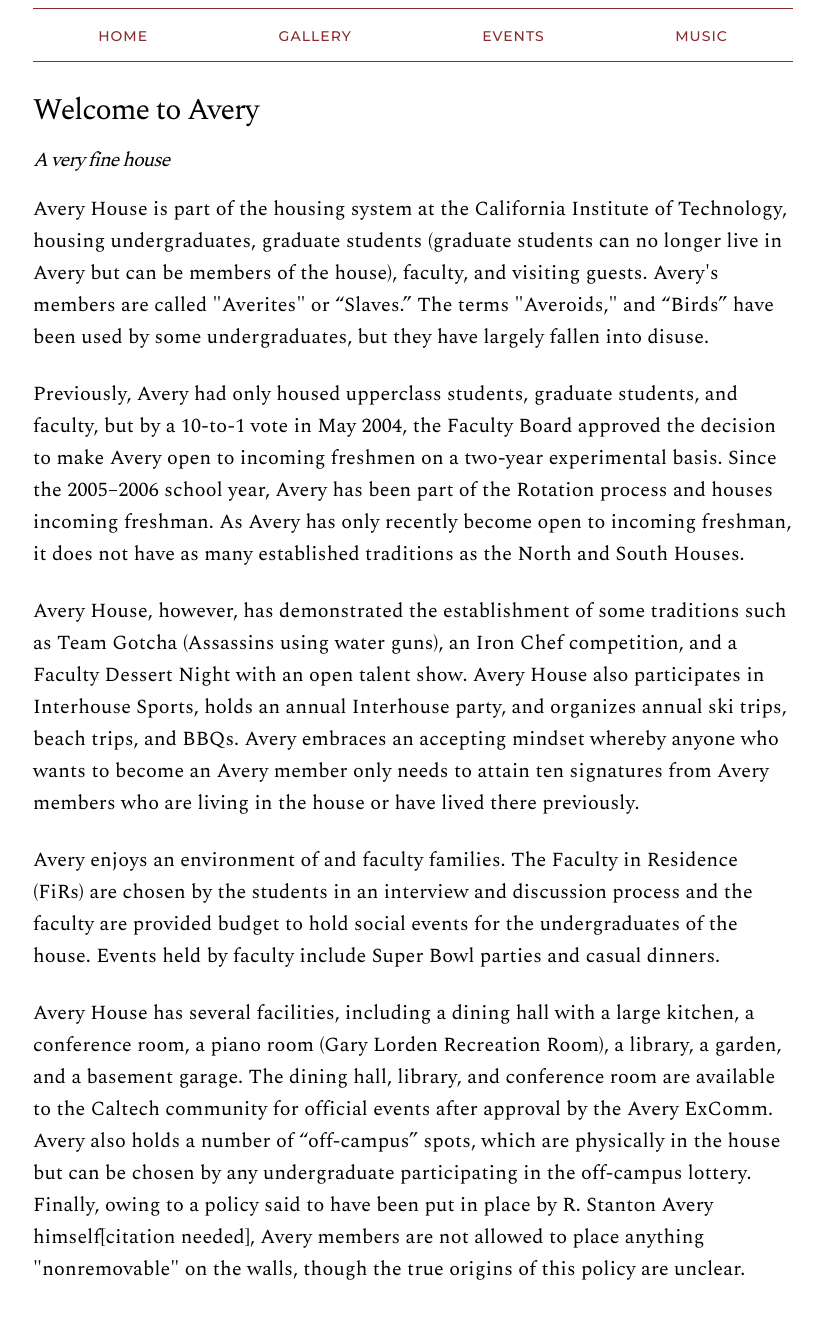
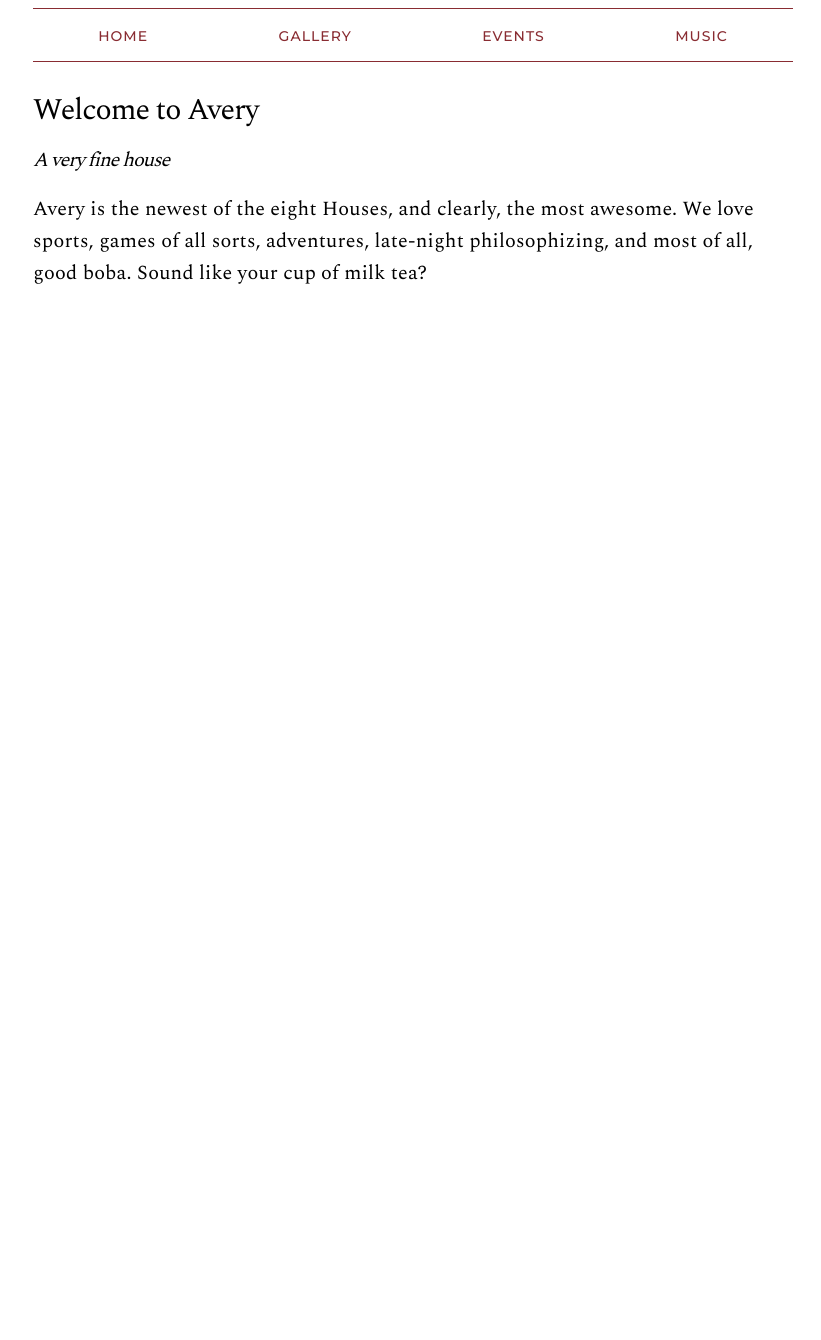
Before and after one commit to davidbelliott/avery-website, a Flask app: page / in a window 1280 px wide. Shown: the part 142-1482 px from the top of the page, without its empty margins (227-1048 px from the left). After the commit the page ends 426 px from the top, so only its background shows below. Run offline with Flask 2, Linux system fonts and the light colour scheme.

Commit message:
Update index to remove misinformation

```diff
--- a/avery_website/templates/index.html
+++ b/avery_website/templates/index.html
@@ -1,17 +1,10 @@
 {% extends "layout.html" %}
 {% block body %}
     <div class="container">
-            <h1>Welcome to Avery</h1>
-            <h2>A very fine house</h2>
-            <p>
-                Avery House is part of the housing system at the California Institute of Technology, housing undergraduates, graduate students (graduate students can no longer live in Avery but can be members of the house), faculty, and visiting guests. Avery's members are called "Averites" or “Slaves.” The terms "Averoids," and “Birds” have been used by some undergraduates, but they have largely fallen into disuse.
-            <p>
-                Previously, Avery had only housed upperclass students, graduate students, and faculty, but by a 10-to-1 vote in May 2004, the Faculty Board approved the decision to make Avery open to incoming freshmen on a two-year experimental basis. Since the 2005–2006 school year, Avery has been part of the Rotation process and houses incoming freshman. As Avery has only recently become open to incoming freshman, it does not have as many established traditions as the North and South Houses.
-            <p>
-                Avery House, however, has demonstrated the establishment of some traditions such as Team Gotcha (Assassins using water guns), an Iron Chef competition, and a Faculty Dessert Night with an open talent show. Avery House also participates in Interhouse Sports, holds an annual Interhouse party, and organizes annual ski trips, beach trips, and BBQs. Avery embraces an accepting mindset whereby anyone who wants to become an Avery member only needs to attain ten signatures from Avery members who are living in the house or have lived there previously.
-            <p>
-                Avery enjoys an environment of and faculty families. The Faculty in Residence (FiRs) are chosen by the students in an interview and discussion process and the faculty are provided budget to hold social events for the undergraduates of the house. Events held by faculty include Super Bowl parties and casual dinners.
-            <p>
-                Avery House has several facilities, including a dining hall with a large kitchen, a conference room, a piano room (Gary Lorden Recreation Room), a library, a garden, and a basement garage. The dining hall, library, and conference room are available to the Caltech community for official events after approval by the Avery ExComm. Avery also holds a number of “off-campus” spots, which are physically in the house but can be chosen by any undergraduate participating in the off-campus lottery. Finally, owing to a policy said to have been put in place by R. Stanton Avery himself[citation needed], Avery members are not allowed to place anything "nonremovable" on the walls, though the true origins of this policy are unclear.
-        </div>
+        <h1>Welcome to Avery</h1>
+        <h2>A very fine house</h2>
+        <p>
+            Avery is the newest of the eight Houses, and clearly, the most awesome. We love sports, games of all sorts, adventures, late-night philosophizing, and most of all, good boba. Sound like your cup of milk tea?
+        </p>
+    </div>
 {% endblock %}
```
